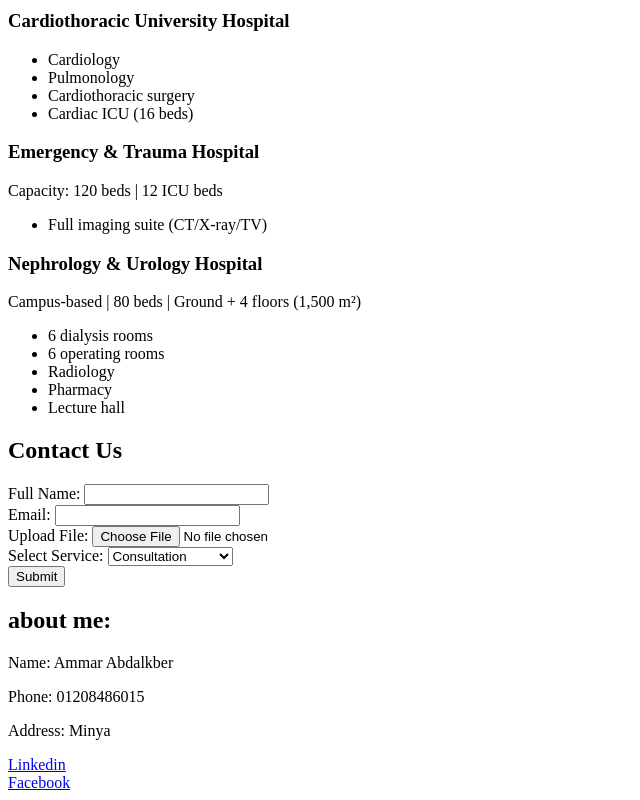
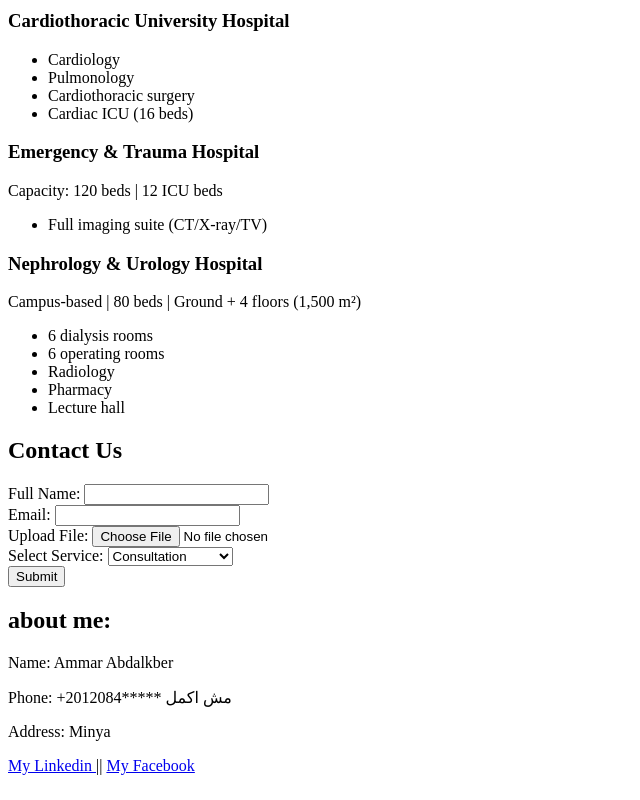
Before and after one commit to Ammar-Abdalkber/Minya-University-Hospital, a plain HTML site: page index.html in a window 1280 px wide. Shown: the part 1487-2287 px from the top of the page, without its empty margins (0-640 px from the left). Drawn offline with Linux system fonts and the light colour scheme.

Commit message:
Update index.html

```diff
--- a/index.html
+++ b/index.html
@@ -129,10 +129,10 @@
     <footer>
         <h2>about me:</h2>
         <p>Name: Ammar Abdalkber</p>
-        <p>Phone: 01208486015</p>
+        <p>Phone: +2012084***** مش اكمل</p>
         <p>Address: Minya</p>
-        <a href="https://www.linkedin.com/in/ammarabdalkber">Linkedin</a><br>
-        <a href="https://www.facebook.com/profile.php?id=100057312282337">Facebook</a>
+        <a href="https://www.linkedin.com/in/ammarabdalkber">My Linkedin </a>||
+        <a href="https://www.facebook.com/profile.php?id=100057312282337"> My Facebook</a>
     </footer>
 </body>
 
```
